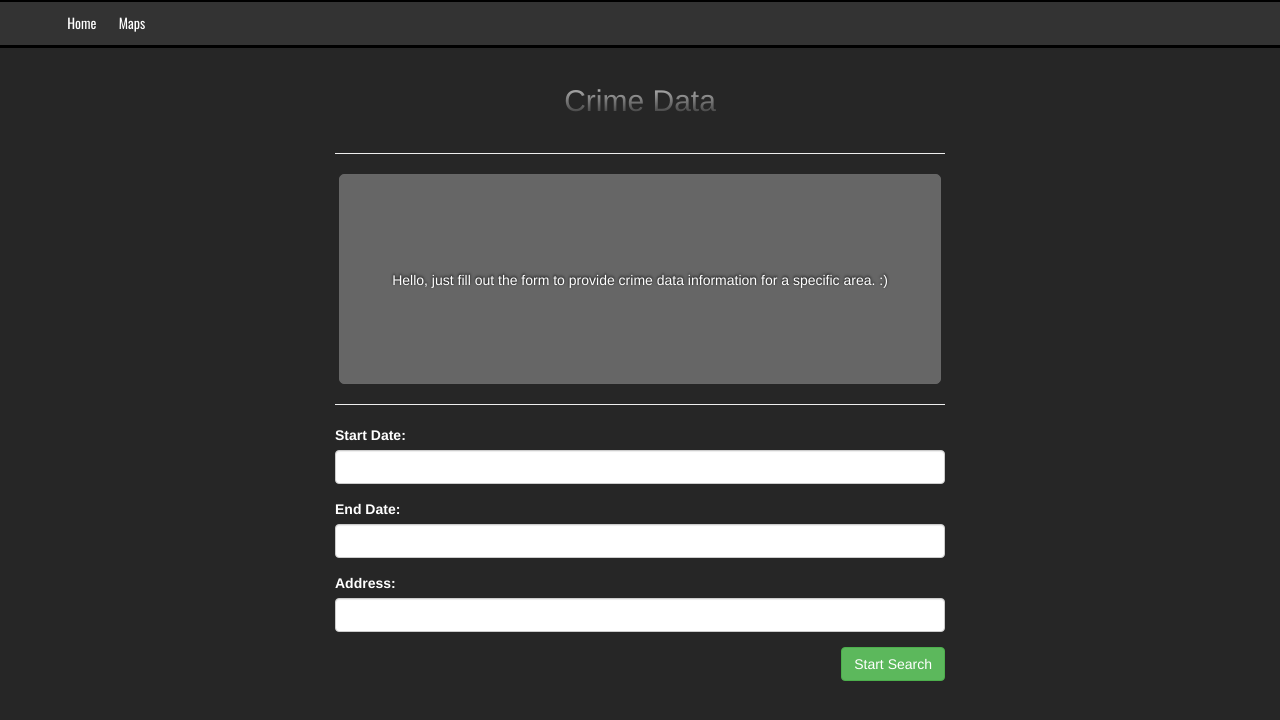
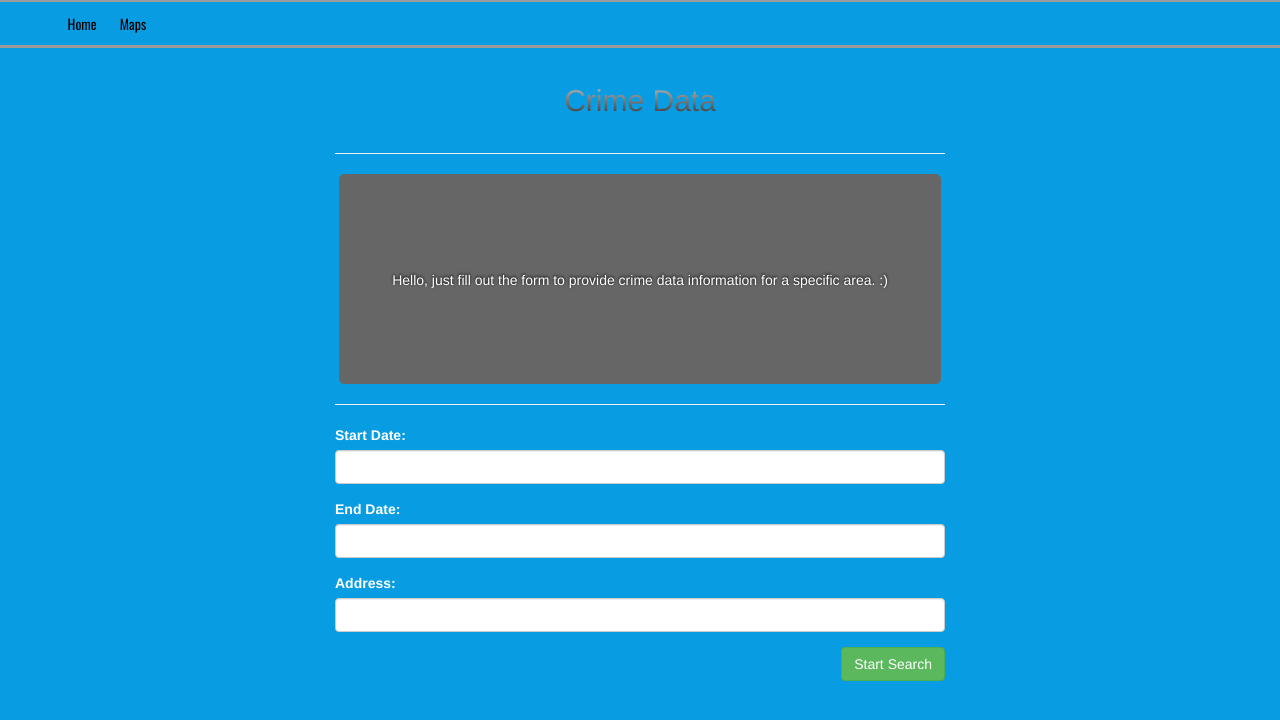
Before and after one commit to aquang9124/angu-js-events, a website: page client/index.html in a window 1280 px wide. Drawn offline with nearby package versions, Linux system fonts and the light colour scheme; some packages are replaced by stand-ins of ours.

Commit message:
experimenting with nav colors

```diff
--- a/client/scss/app.scss
+++ b/client/scss/app.scss
@@ -1,9 +1,9 @@
 // Variables
-$navbar-color: darken(black, 10%);
-$navbar-bg: lighten(black, 20%);
-$body-bg: lighten(black, 15%);
-$navlink-color: #4CAF50;
-$navlink-border: darken(#4CAF50, 20%);
+$navbar-color: lighten(gray, 10%);
+$navbar-bg: #089DE3;
+$body-bg: #089DE3;
+$navlink-color: #6496c8;
+$navlink-border: darken(#6496c8, 20%);
 $x-large: 43em;
 $large: 30em;
 $medium: 20em;
@@ -15,13 +15,13 @@ $fancy-fnt: 'Oswald';
 
 // Mixins
 @mixin linear-bg() {
-	background: #4CAF50;
-	background: -moz-linear-gradient(top, #4CAF50 0%, #1f3b08 100%);
-	background: -webkit-gradient(left top, left bottom, color-stop(0%, #4CAF50), color-stop(100%, #1f3b08));
-	background: -webkit-linear-gradient(top, #4CAF50 0%, #1f3b08 100%);
-	background: -o-linear-gradient(top, #4CAF50 0%, #1f3b08 100%);
-	background: -ms-linear-gradient(top, #4CAF50 0%, #1f3b08 100%);
-	background: linear-gradient(top, #4CAF50 0%, #1f3b08 100%);
+	background: #6496c8;
+	background: -moz-linear-gradient(top, #6496c8 0%, #193047 100%);
+	background: -webkit-gradient(left top, left bottom, color-stop(0%, #6496c8), color-stop(100%, #193047));
+	background: -webkit-linear-gradient(top, #6496c8 0%, #193047 100%);
+	background: -o-linear-gradient(top, #6496c8 0%, #193047 100%);
+	background: -ms-linear-gradient(top, #6496c8 0%, #193047 100%);
+	background: linear-gradient(top, #6496c8 0%, #193047 100%);
 }
 
 @mixin container-perim() {
@@ -75,8 +75,8 @@ p {
 
 	a {
 		display: block;
-		padding: 0.8em;
-		color: white;
+		padding: 0.825em;
+		color: black;
 
 		&:link, &:visited {
 			text-decoration: none;
@@ -90,6 +90,7 @@ p {
 }
 
 .active {
+	color: white !important;
 	background-color: $navlink-color;
 	box-shadow: inset 0 0 0 1px $navlink-border, inset 0 5px 30px #193047;
 
```
Also changed, not shown: client/dist/css/app.css.
